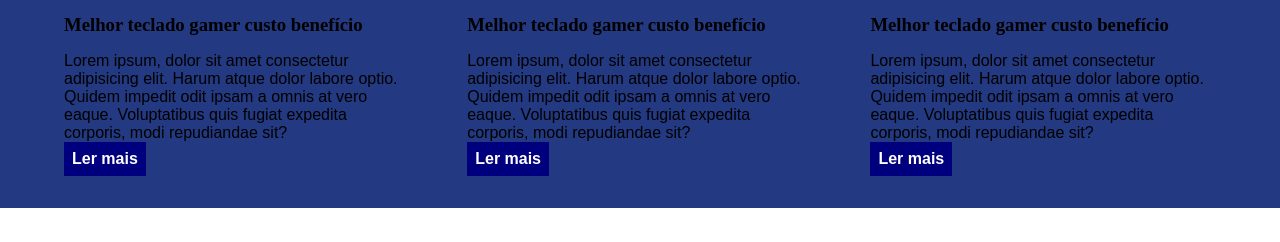
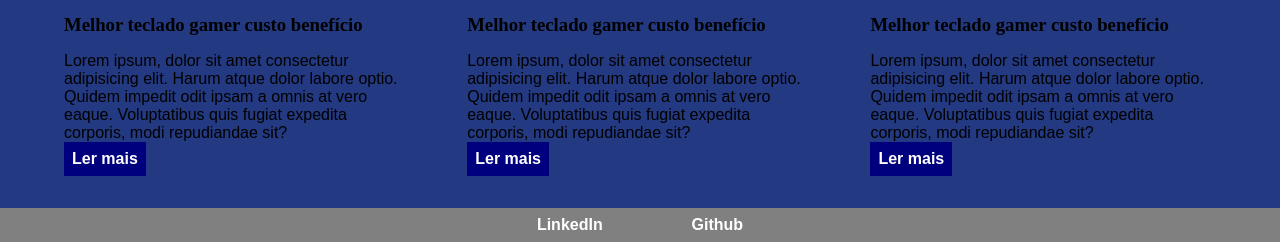
Before and after one commit to LeonardoDiarcizioDaSilva/form_cadastro, a plain HTML site: page index.html in a window 1280 px wide. Shown: the part 2813-3055 px from the top of the page. Before the commit the page ends 3021 px from the top, so only its background shows below. Drawn offline with Linux system fonts and the light colour scheme.

Commit message:
Adicionando footer ao meu site

```diff
--- a/index.html
+++ b/index.html
@@ -8,6 +8,7 @@
     <link rel="stylesheet" href="style.css" />
 </head>
 <body>
+
     <header>
         <div class="container">
             <h1>Meu portal de notícias</h1>
@@ -29,6 +30,7 @@
             </nav>
         </div>
     </header>
+
     <main>
         <section id="sports">
             <div class="container">
@@ -45,6 +47,7 @@
                         </p>
                         <a href="#" title="Leia a notícia completa">Ler mais</a>
                     </article>
+
                     <article>
                         <img src="./imagens/futebol-americano.jpg" alt="Jogador de futebol americano correndo com a bola na mão" />
                         <header>
@@ -56,6 +59,7 @@
                         </p>
                         <a href="#" title="Leia a notícia completa">Ler mais</a>
                     </article>
+
                     <article>
                         <img src="./imagens/basquete.jpg" title="Vista aérea de uma quadra de basquete" />
                         <header>
@@ -67,6 +71,7 @@
                         </p>
                         <a href="#" title="Leia a notícia completa">Ler mais</a>
                     </article>
+
                     <article>
                         <img src="./imagens/basquete.jpg" title="Vista aérea de uma quadra de basquete" />
                         <header>
@@ -81,6 +86,7 @@
                 </div>
             </div>
         </section>
+
         <section id="economy">
             <div class="container">
                 <h2>Economia</h2>
@@ -96,6 +102,7 @@
                         </p>
                         <a href="#" title="Leia a notícia completa">Ler mais</a>
                     </article>
+
                     <article>
                         <img src="./imagens/euro.jpg" alt="Várias notas de euro" />
                         <header>
@@ -107,6 +114,7 @@
                         </p>
                         <a href="#" title="Leia a notícia completa">Ler mais</a>
                     </article>
+
                     <article>
                         <img src="./imagens/petroleo.jpg" alt="Extração de petróleo" />
                         <header>
@@ -121,6 +129,7 @@
                 </div>
             </div>
         </section>
+
         <section id="entrertainment">
             <div class="container">
                 <h2>Entreterimento</h2>
@@ -134,6 +143,7 @@
                         <p>Lorem ipsum dolor sit amet consectetur adipisicing elit. Vel necessitatibus recusandae optio placeat mollitia aspernatur illo cum eius suscipit aperiam id, ea vitae iure odit laudantium? Aperiam blanditiis sit omnis!</p>
                         <a href="">Ler mais</a>
                     </article>
+
                     <article>
                         <img src="" alt="">
                         <header>
@@ -143,6 +153,7 @@
                         <p>Lorem ipsum dolor sit amet consectetur adipisicing elit. Vel necessitatibus recusandae optio placeat mollitia aspernatur illo cum eius suscipit aperiam id, ea vitae iure odit laudantium? Aperiam blanditiis sit omnis!</p>
                         <a href="">Ler mais</a>
                     </article>
+
                     <article>
                         <img src="" alt="">
                         <header>
@@ -152,6 +163,7 @@
                         <p>Lorem ipsum dolor sit amet consectetur adipisicing elit. Vel necessitatibus recusandae optio placeat mollitia aspernatur illo cum eius suscipit aperiam id, ea vitae iure odit laudantium? Aperiam blanditiis sit omnis!</p>
                         <a href="">Ler mais</a>
                     </article>
+
                     <article>
                         <img src="" alt="">
                         <header>
@@ -164,6 +176,7 @@
                 </div>
             </div>
         </section>
+
         <section id="tecnology">
             <div class="container">
                 <h2>Tecnologia</h2>
@@ -177,6 +190,7 @@
                         <p>Lorem ipsum, dolor sit amet consectetur adipisicing elit. Harum atque dolor labore optio. Quidem impedit odit ipsam a omnis at vero eaque. Voluptatibus quis fugiat expedita corporis, modi repudiandae sit?</p>
                         <a href="">Ler mais</a>
                     </article>
+
                     <article>
                         <img src="" alt="">
                         <time>
@@ -186,6 +200,7 @@
                         <p>Lorem ipsum, dolor sit amet consectetur adipisicing elit. Harum atque dolor labore optio. Quidem impedit odit ipsam a omnis at vero eaque. Voluptatibus quis fugiat expedita corporis, modi repudiandae sit?</p>
                         <a href="">Ler mais</a>
                     </article>
+
                     <article>
                         <img src="" alt="">
                         <time>
@@ -199,5 +214,12 @@
             </div>
         </section>
     </main>
+
+    <footer>
+        <div class="container">
+            <a href="https://www.linkedin.com/in/leonardo-diarcizo-da-silva-049367219/" target="_blank">LinkedIn</a>
+            <a href="https://github.com/LeonardoDiarcizioDaSilva" target="_blank">Github</a>
+        </div>
+    </footer>
 </body>
 </html>
--- a/style.css
+++ b/style.css
@@ -113,3 +113,23 @@ section {
 #tecnology a {
     background-color: #00007e;
 }
+
+/*Footer*/
+footer {
+    background-color: #808080;
+}
+
+footer .container {
+    width: 30vw;
+    padding: 8px 0;
+
+    display: flex;
+    justify-content: space-evenly;
+}
+
+.container a {
+    color: #ffffff;
+}
+.container a:hover {
+    text-decoration: underline;
+}
```
